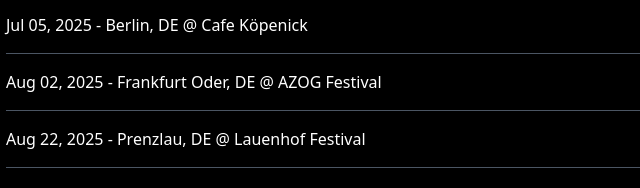
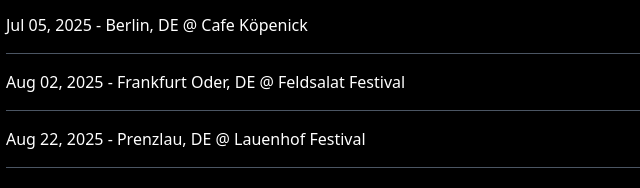
Before and after one commit to twolfra/webpage_imago, a plain HTML site: page index.html in a window 1280 px wide. Shown: the part 1972-2160 px from the top of the page, 274-914 px from the left. Drawn offline with nearby package versions, Linux system fonts and the light colour scheme; a script that the page names is missing.

```diff
--- a/index.html
+++ b/index.html
@@ -63,7 +63,7 @@
     <h2 class="text-3xl font-semibold mb-8 text-center">Tour Dates</h2>
     <ul class="space-y-4">
       <li class="border-b border-gray-600 pb-4">Jul 05, 2025 - Berlin, DE @ Cafe Köpenick</li>
-      <li class="border-b border-gray-600 pb-4">Aug 02, 2025 - Frankfurt Oder, DE @ AZOG Festival</li>
+      <li class="border-b border-gray-600 pb-4">Aug 02, 2025 - Frankfurt Oder, DE @ Feldsalat Festival</li>
       <li class="border-b border-gray-600 pb-4">Aug 22, 2025 - Prenzlau, DE @ Lauenhof Festival</li>
     </ul>
   </section>
```
